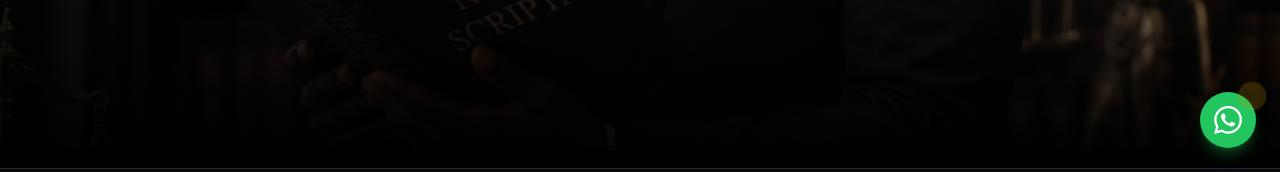
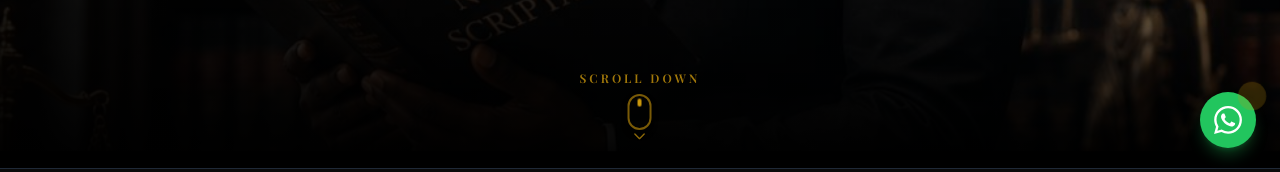
Before and after one commit to shelbyTagv/MavulaLawChambers-website, a React (Vite) app: page / in a window 1280 px wide. Shown: the part 628-800 px from the top of the page. Built offline with nearby package versions, Linux system fonts and the light colour scheme; a web font is replaced by a local one.

Commit message:
added scroll badge

```diff
--- a/src/components/sections/Hero.tsx
+++ b/src/components/sections/Hero.tsx
@@ -1,4 +1,13 @@
 export default function Hero() {
+  const scrollToContent = () => {
+    const target = document.getElementById("trust-badges");
+    if (target) {
+      target.scrollIntoView({ behavior: "smooth" });
+    } else {
+      window.scrollTo({ top: window.innerHeight * 0.8, behavior: "smooth" });
+    }
+  };
+
   return (
     <section className="relative w-full h-[60vh] sm:h-[70vh] lg:h-[80vh] overflow-hidden">
       {/* Hero image */}
@@ -31,6 +40,33 @@ export default function Hero() {
           </div>
         </div>
       </div>
+
+      {/* Scroll down indicator */}
+      <button
+        onClick={scrollToContent}
+        aria-label="Scroll down to learn more"
+        className="absolute bottom-4 sm:bottom-6 left-1/2 -translate-x-1/2 z-20 flex flex-col items-center group cursor-pointer focus:outline-none transition-all duration-300"
+      >
+        <span className="text-[11px] sm:text-xs uppercase tracking-[0.25em] text-gold/80 group-hover:text-gold font-heading font-semibold mb-2 transition-colors duration-300 select-none">
+          Scroll Down
+        </span>
+        <div className="w-5 h-8 sm:w-6 sm:h-9 border-2 border-gold/60 group-hover:border-gold rounded-full flex justify-center p-1 transition-colors duration-300 shadow-md shadow-black/50">
+          <div className="w-1 h-2 bg-gold rounded-full animate-bounce" />
+        </div>
+        <svg
+          className="w-4 h-4 text-gold/70 group-hover:text-gold transition-colors duration-300 -mt-0.5"
+          fill="none"
+          stroke="currentColor"
+          viewBox="0 0 24 24"
+        >
+          <path
+            strokeLinecap="round"
+            strokeLinejoin="round"
+            strokeWidth="2"
+            d="M19 9l-7 7-7-7"
+          />
+        </svg>
+      </button>
     </section>
   );
 }
--- a/src/components/sections/TrustBadges.tsx
+++ b/src/components/sections/TrustBadges.tsx
@@ -47,7 +47,7 @@ export default function TrustBadges() {
   ];
 
   return (
-    <section className="py-12 sm:py-16 bg-brand-dark border-y border-gray-800">
+    <section id="trust-badges" className="py-12 sm:py-16 bg-brand-dark border-y border-gray-800">
       <div className="section-container">
         <div className="grid grid-cols-2 md:grid-cols-4 gap-8">
           {badges.map((badge, index) => (
```
